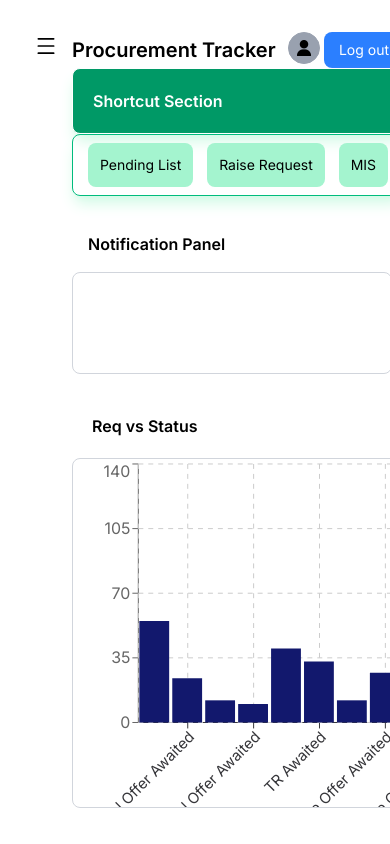
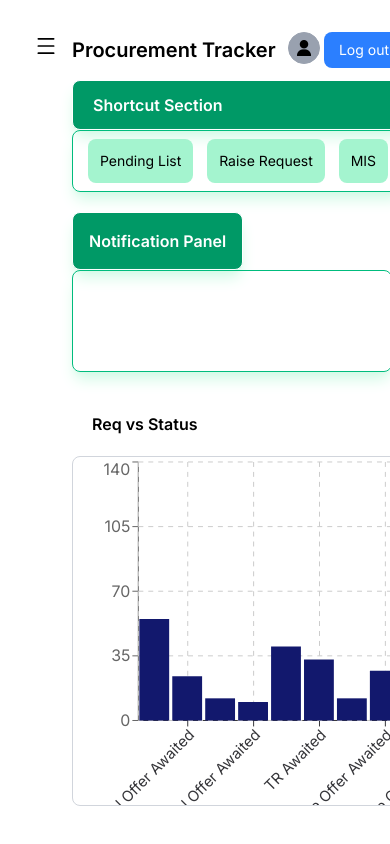
Before and after one commit to arya23923/procurement-tracker-system, a React (Vite) app: page / in a window 390 px wide. Shown: the top 844 px of the page. Built offline with nearby package versions, Linux system fonts and the light colour scheme.

Commit message:
Notification panel modified in accordance with layout

```diff
--- a/src/components/Header.tsx
+++ b/src/components/Header.tsx
@@ -7,7 +7,7 @@ const Header: FC = () => {
   const closeModal = () => setModal(false);
 
   return (
-    <header className='flex justify-between items-center w-full pt-0 md:pt-4 md:pb-10'>
+    <header className='flex justify-between items-center w-full pt-0 pb-3 md:pt-4 md:pb-10'>
       <div className='text-xl md:text-4xl pr-2 font-semibold p-0 md:pl-10 md:mt-5 md:p-0 md:w-50 whitespace-nowrap'>Procurement Tracker</div>
       <div className='flex justify-between gap-x-1 md:gap-x-10'>
           <button onClick={() => setModal(!isModal)} className='bg-gray-400 md:w-11 md:h-11 w-8 h-8 border rounded-full border-gray-400 flex justify-center items-center'>
--- a/src/components/Notification.tsx
+++ b/src/components/Notification.tsx
@@ -3,8 +3,8 @@ import { FC } from "react";
 const Notification: FC = () => {
     return(
         <div className="flex flex-col items-start p-0 pt-5 pb-5">
-            <p className="font-semibold p-4 md:text-2xl">Notification Panel</p>
-            <div className="p-15 pr-20 pl-20 border border-gray-300 rounded-lg w-80 pb-10 md:w-140 md:p-20"></div>
+            <p className="font-semibold p-4 md:text-2xl bg-emerald-600 shadow-lg shadow-emerald-100 text-white border rounded-lg">Notification Panel</p>
+            <div className="p-15 pr-20 pl-20 border border-emerald-500 rounded-lg shadow-lg shadow-emerald-100 w-80 pb-10 md:w-140 md:p-20"></div>
         </div>
     )
 }
--- a/src/components/Shortcut.tsx
+++ b/src/components/Shortcut.tsx
@@ -3,7 +3,7 @@ import { FC } from "react";
 const Shortcut :FC = () => {
     return(
         <div className="w-full flex flex-col">
-            <p className="p-5 bg-emerald-600 shadow-lg shadow-emerald-100 text-white border border-white rounded-lg flex items-start font-semibold md:w-140 md:text-2xl">Shortcut Section</p>
+            <p className="p-5 pt-3 pb-3 md:pt-5 bg-emerald-600 shadow-lg shadow-emerald-100 text-white border border-white rounded-lg flex items-start font-semibold md:p-5 md:w-60 md:text-2xl">Shortcut Section</p>
             <div className="flex justify-around items-center border border-emerald-500 shadow-lg shadow-emerald-100 p-2 rounded-lg text-sm md:text-xl md:p-5 md:w-140">
                 <a href="#" className="bg-emerald-200 p-3 rounded-lg">Pending List</a>
                 <a href="#" className="bg-emerald-200 p-3 rounded-lg">Raise Request</a>
```
